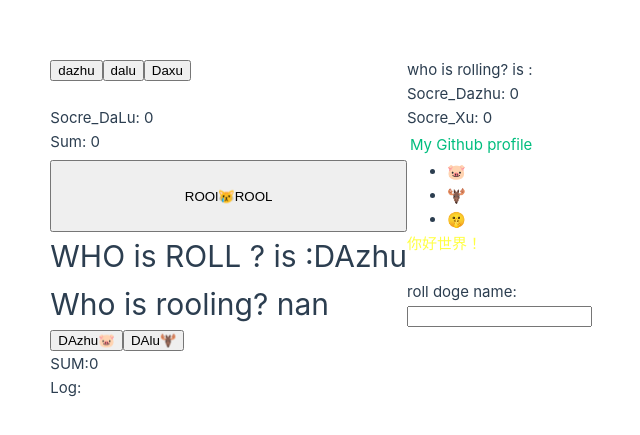
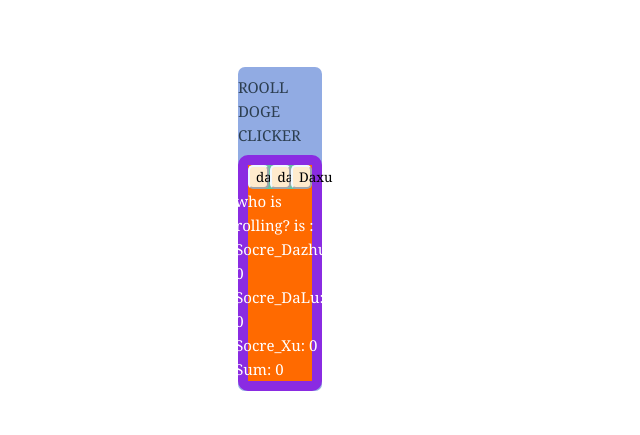
Before and after one commit to NAOXUAN4/naoxuan4.github.io, a Vue app: page / in a window 1280 px wide. Shown: the part 171-606 px from the top of the page, without its empty margins (233-873 px from the left). Built offline with nearby package versions, Linux system fonts and the light colour scheme.

Commit message:
update726

```diff
--- a/src/App.vue
+++ b/src/App.vue
@@ -17,10 +17,10 @@ import form_vmodelDemo from "./components/form_vmodelDemo.vue"
   <!-- <ListDemo />
   <invoDemo /> -->
   <eventDemo1 />
-  <eventControler />
+  <!-- <eventControler />
   <ArrayList />
   <computedDemo />
   <styleDemo />
   <watcherDemo />
-  <form_vmodelDemo />
+  <form_vmodelDemo /> -->
 </template>
--- a/src/components/eventDemo1.vue
+++ b/src/components/eventDemo1.vue
@@ -1,16 +1,23 @@
 <template>
-  <div @click="roll_tgr">
+  <section>
+    <h1>ROOLL DOGE CLICKER</h1>
+    <div @click="roll_tgr" class="mainBody">
+      <div class="buttons">
         <button @click = "add_dog(name,index)" v-for = "(name,index) in names" :key="index">{{ name }}</button>
         <button @click.stop= "add_xu" :key="2">Daxu</button>
       </div>
-
+      <div class="words">
         <p>who is rolling? is : {{msg}}</p>
         <p></p>
         <p>Socre_Dazhu: {{ counter_z }}</p>
         <p>Socre_DaLu: {{ counter_l }}</p>
         <p>Socre_Xu: {{ counter_x }}</p>
         <p>Sum: {{ sum }}</p>
+    </div>
+    </div>
 
+
+</section>
 
 </template>
 
@@ -49,3 +56,66 @@ export default {
   }
 }
 </script>
+
+<style scoped>
+section{
+  display: flex;
+  flex-direction: column;
+  width: 50%;
+  background-color: rgb(37, 88, 199,0.5);
+  border-radius: 7px;
+}
+h1
+{
+  display: flex;
+  justify-content: center;
+  font-size: 1em;
+  margin-bottom: 10%;
+  margin-top: 10%;
+  font-family: Georgia, 'Times New Roman', Times, serif;
+}
+.mainBody
+{
+  display: flex;
+  flex-direction: column;
+  justify-content: center;
+  align-items: center;
+  height: 100%;
+  background-color: rgb(255, 106, 0);
+  border-radius: 10px;
+  border: 10px solid blueviolet;
+}
+
+
+.buttons
+{
+  display: flex;
+  flex-direction: row;
+  justify-content: space-around;
+  width: 100%;
+  font-size: 1em;
+  font-family: Georgia, 'Times New Roman', Times, serif;
+  background-color: rgb(103, 195, 164,1);
+  border-radius: 10px;
+
+}
+
+button
+{
+  width: 33%;
+  color: rgba(0, 0, 0,1);
+  background-color: blanchedalmond;
+  border-radius: 5px;
+  border-color: aliceblue;
+  font-family: Georgia, 'Times New Roman', Times, serif;
+}
+.words
+{
+  display: flex;
+  flex-direction: column;
+  margin-left: 10%;
+  color: rgb(255, 255, 255);
+  font-size: 1em;
+  font-family: Georgia, 'Times New Roman', Times, serif
+}
+</style>
```
Lines whose indentation alone changed are shown as unchanged.
